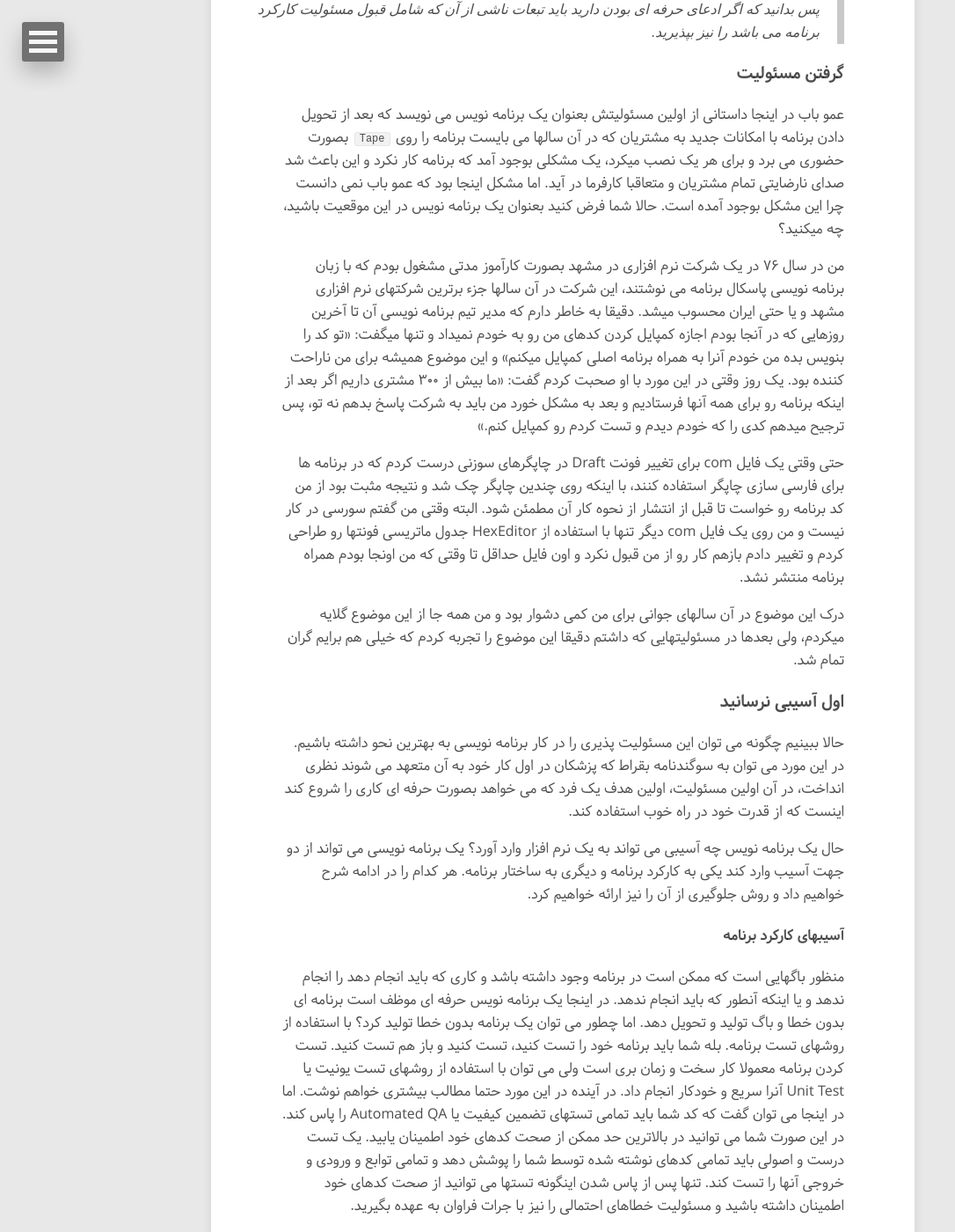
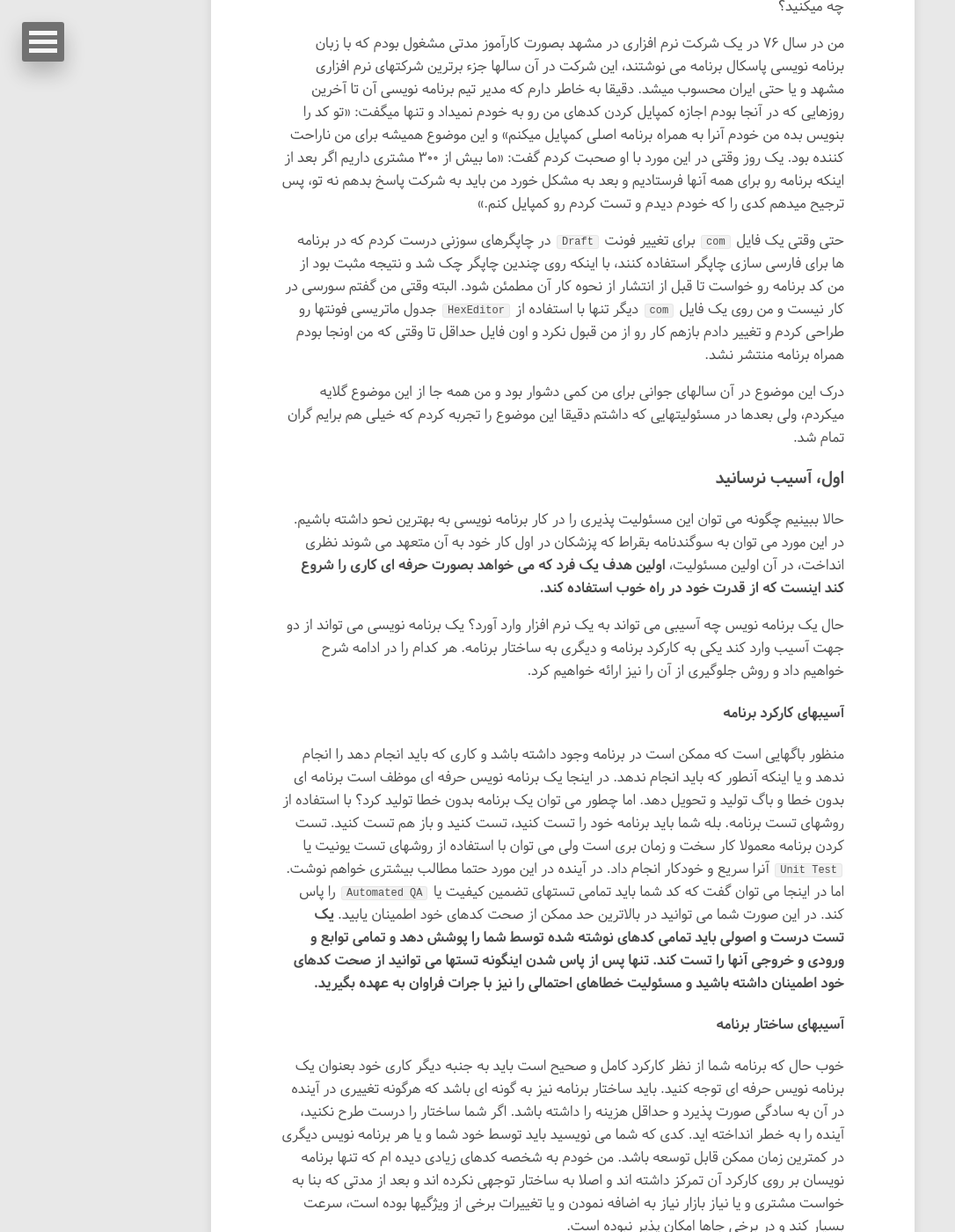
Before and after one commit to SAlavizadeh/SAlavizadeh.github.io, a Jekyll site: the page built from _posts/2016-09-28-professionalism-in-programming-1.md, in a window 1280 px wide and 1400 px high, scrolled down 1453 px. Shown: the whole window at 88% size, without its empty margins (0-1086 px from the left). Built offline with Jekyll 4.4.1, drawn with Linux system fonts in a browser that asks for light colours; nearby versions of some CDN libraries; some of the changed text lies outside the part shown.

Commit message:
add professionalism article

```diff
--- a/_posts/2016-09-28-professionalism-in-programming-1.md
+++ b/_posts/2016-09-28-professionalism-in-programming-1.md
@@ -24,16 +22,18 @@
 البته سعی کردم در مثالها به مواردی اشاره کنم که ما در جامعه خود بیشتر میبینیم که بر اساس تجربه ها ی خودم بوده است.
 
 
+
 ### مراقب باشید که چه چیزی می خواهید
 اگر واقعا خواهان آن هستید که بعنوان یک برنامه نویس حرفه ای به فعالیت بپردازید باید بدانید که دقیقا چه می خواهید.
 
-یک برنامه نویس حرفه ای دو خصیصه کلیدی دارد یکی `مسئولیت پذیری` و دیگری `پاسخگو بودن` است.
+**یک برنامه نویس حرفه ای دو خصیصه کلیدی دارد یکی `مسئولیت پذیری` و دیگری `پاسخگو بودن` است.**
 
 اگر برنامه ای که تحویل کارفرما می شود بدلیل یک مشکل در کد برنامه مثلا ۱۰ میلیون تومان به وی ضرر برساند، یک برنامه نویس غیر حرفه ای در مقابل شانه های خود را بالا می اندازد و می گوید: «خوب هیچ برنامه ای بدون باگ که نمی شود».
 اما در مقابل یک برنامه نویس حرفه ای ممکن است یک چک به مبلغ زیان وارد شده به کارفرما بدهد و در واقع مسئولیت آن را به عهده بگیرد.
 البته حتما شما اگر برنامه نویس باشید اینجا میگویید که خوب برنامه ای که یک برنامه نویس حرفه ای هم می نویسد ممکن است دارای باگ باشد، بله کاملا درست است اما اینجا تفاوت در قبول مسئولیت و عدم پاسخگو بودن در مواجه شدن با آن زیان می باشد.
 
 >پس بدانید که اگر ادعای حرفه ای بودن دارید باید تبعات ناشی از آن که شامل قبول مسئولیت کارکرد برنامه می باشد را نیز بپذیرید.
+
 
 
 ### گرفتن مسئولیت
@@ -44,24 +44,28 @@
 دقیقا به خاطر دارم که مدیر تیم برنامه نویسی آن تا آخرین روزهایی که در آنجا بودم اجازه کمپایل کردن کدهای من رو به خودم نمیداد و تنها میگفت: «تو کد را بنویس بده من خودم آنرا به همراه برنامه اصلی کمپایل میکنم» و این موضوع همیشه برای من ناراحت کننده بود.
 یک روز وقتی در این مورد با او صحبت کردم گفت: «ما بیش از ۳۰۰ مشتری داریم اگر بعد از اینکه برنامه رو برای همه آنها فرستادیم و بعد به مشکل خورد من باید به شرکت پاسخ بدهم نه تو، پس ترجیح میدهم کدی را که خودم دیدم و تست کردم رو کمپایل کنم.»
 
-حتی وقتی یک فایل com برای تغییر فونت Draft در چاپگرهای سوزنی درست کردم که در برنامه ها برای فارسی سازی چاپگر استفاده کنند، با اینکه روی چندین چاپگر چک شد و نتیجه مثبت بود از من کد برنامه رو خواست تا قبل از انتشار از نحوه کار آن مطمئن شود.
-البته وقتی من گفتم سورسی در کار نیست و من روی یک فایل com دیگر تنها با استفاده از HexEditor جدول ماتریسی فونتها رو طراحی کردم و تغییر دادم بازهم کار رو از من قبول نکرد و اون فایل حداقل تا وقتی که من اونجا بودم همراه برنامه منتشر نشد.
+حتی وقتی یک فایل `com` برای تغییر فونت `Draft` در چاپگرهای سوزنی درست کردم که در برنامه ها برای فارسی سازی چاپگر استفاده کنند، با اینکه روی چندین چاپگر چک شد و نتیجه مثبت بود از من کد برنامه رو خواست تا قبل از انتشار از نحوه کار آن مطمئن شود.
+البته وقتی من گفتم سورسی در کار نیست و من روی یک فایل `com` دیگر تنها با استفاده از `HexEditor` جدول ماتریسی فونتها رو طراحی کردم و تغییر دادم بازهم کار رو از من قبول نکرد و اون فایل حداقل تا وقتی که من اونجا بودم همراه برنامه منتشر نشد.
 
 درک این موضوع در آن سالهای جوانی برای من کمی دشوار بود و من همه جا از این موضوع گلایه میکردم، ولی بعدها در مسئولیتهایی که داشتم دقیقا این موضوع را تجربه کردم که خیلی هم برایم گران تمام شد.
 
 
-### اول آسیبی نرسانید
-حالا ببینیم چگونه می توان این مسئولیت پذیری را در کار برنامه نویسی به بهترین نحو داشته باشیم. در این مورد می توان به سوگندنامه بقراط که پزشکان در اول کار خود به آن متعهد می شوند نظری انداخت، در آن اولین مسئولیت، اولین هدف یک فرد که می خواهد بصورت حرفه ای کاری را شروع کند اینست که از قدرت خود در راه خوب استفاده کند.
+
+
+### اول، آسیب نرسانید
+حالا ببینیم چگونه می توان این مسئولیت پذیری را در کار برنامه نویسی به بهترین نحو داشته باشیم. در این مورد می توان به سوگندنامه بقراط که پزشکان در اول کار خود به آن متعهد می شوند نظری انداخت، در آن اولین مسئولیت، **اولین هدف یک فرد که می خواهد بصورت حرفه ای کاری را شروع کند اینست که از قدرت خود در راه خوب استفاده کند.**
 
 حال یک برنامه نویس چه آسیبی می تواند به یک نرم افزار وارد آورد؟ یک برنامه نویسی می تواند از دو جهت آسیب وارد کند یکی به کارکرد برنامه و دیگری به ساختار برنامه. هر کدام را در ادامه شرح خواهیم داد و روش جلوگیری از آن را نیز ارائه خواهیم کرد.
+
 
 #### آسیبهای کارکرد برنامه
 منظور باگهایی است که ممکن است در برنامه وجود داشته باشد و کاری که باید انجام دهد را انجام ندهد و یا اینکه آنطور که باید انجام ندهد.
 در اینجا یک برنامه نویس حرفه ای موظف است برنامه ای بدون خطا و باگ تولید و تحویل دهد.
 اما چطور می توان یک برنامه بدون خطا تولید کرد؟ با استفاده از روشهای تست برنامه. بله شما باید برنامه خود را تست کنید، تست کنید و باز هم تست کنید.
-تست کردن برنامه معمولا کار سخت و زمان بری است ولی می توان با استفاده از روشهای تست یونیت یا Unit Test آنرا سریع و خودکار انجام داد. در آینده در این مورد حتما مطالب بیشتری خواهم نوشت.
-اما در اینجا می توان گفت که کد شما باید تمامی تستهای تضمین کیفیت یا Automated QA را پاس کند. در این صورت شما می توانید در بالاترین حد ممکن از صحت کدهای خود اطمینان یابید.
-یک تست درست و اصولی باید تمامی کدهای نوشته شده توسط شما را پوشش دهد و تمامی توابع و ورودی و خروجی آنها را تست کند. تنها پس از پاس شدن اینگونه تستها می توانید از صحت کدهای خود اطمینان داشته باشید و مسئولیت خطاهای احتمالی را نیز با جرات فراوان به عهده بگیرید.
+تست کردن برنامه معمولا کار سخت و زمان بری است ولی می توان با استفاده از روشهای تست یونیت یا `Unit Test` آنرا سریع و خودکار انجام داد. در آینده در این مورد حتما مطالب بیشتری خواهم نوشت.
+اما در اینجا می توان گفت که کد شما باید تمامی تستهای تضمین کیفیت یا `Automated QA` را پاس کند. در این صورت شما می توانید در بالاترین حد ممکن از صحت کدهای خود اطمینان یابید.
+**یک تست درست و اصولی باید تمامی کدهای نوشته شده توسط شما را پوشش دهد و تمامی توابع و ورودی و خروجی آنها را تست کند. تنها پس از پاس شدن اینگونه تستها می توانید از صحت کدهای خود اطمینان داشته باشید و مسئولیت خطاهای احتمالی را نیز با جرات فراوان به عهده بگیرید.**
+
 
 
 #### آسیبهای ساختار برنامه
@@ -72,10 +76,14 @@
 حال چطور می توان کدی با ساختار مناسب تولید کرد؟ برای اینکار باید همیشه کدهای خود را مرور کنید و سعی کنید در آن تغییری ایجاد کنید، اگر دیدید این تغییر کمی مشکل است و در دیگر جاهای برنامه ایجاد مشکل میکند بدانید که ساختار برنامه شما بدرستی طرح ریزی نشده است.
 
 من در سال گذشته مجبور شدم برنامه ای را که شاید بیش از ۱۰ سال قبل برای یک کارفرمایی نوشته ام را تغییراتی دهم و امکاناتی را با توجه به تغییرات بسیار در این سالها به آن اضافه کنم.
+
 شاید یکی از سختترین روزهای کار برنامه نویسی من در همان روزهایی بود که سعی میکردم بفهمم این برنامه از کجا به کجا می رود و من چگونه می توانم در آن تغییری ایجاد کنم. کارفرما هم که نمی توانست قبول کند که برنامه ای که من در مدت زمان شاید چند ماه نوشته ام حال چند ماه هم طول میکشد که تنها چند تغییر کوچک در آن لحاظ کنم.
+
 در آینده در مورد ساختار برنامه نویسی و نکات و روشهای مختلف آن بیشتر خواهم نوشت.
 
 قصد ندارم در این مطلب تمامی جوانب و ریزه کاریهای این موارد را کاملا موشکافی کنم، برای همین مطالب خیلی خلاصه و موجز آورده شده است، اما در آینده روی هر کدام از این موضوعات بیشتر متمرکز خواهیم شد و بیشتر آنرا باز خواهم کرد.
+
+
 
 ### اخلاق کاری
 
@@ -83,6 +91,6 @@
 
 اما این اخلاق حرفه ای برای یک برنامه نویس چیست و شامل چه مواردی میشود؟
 
-`برای تبدیل شدن به یک برنامه نویس حرفه ای باید اخلاق حرفه ای آن را کامل بدانید و رعایت کنید.`
+> برای تبدیل شدن به یک برنامه نویس حرفه ای باید اخلاق حرفه ای آن را کامل بدانید و رعایت کنید.
 
 این موضوع چون خود به تنهایی یک موضوع مهم می باشد من در یک نوشته دیگه به آن بطور کامل خواهم پرداخت.
```
Also changed, not shown: other parts of _posts/2016-09-28-professionalism-in-programming-1.md (+1 -3 lines).
